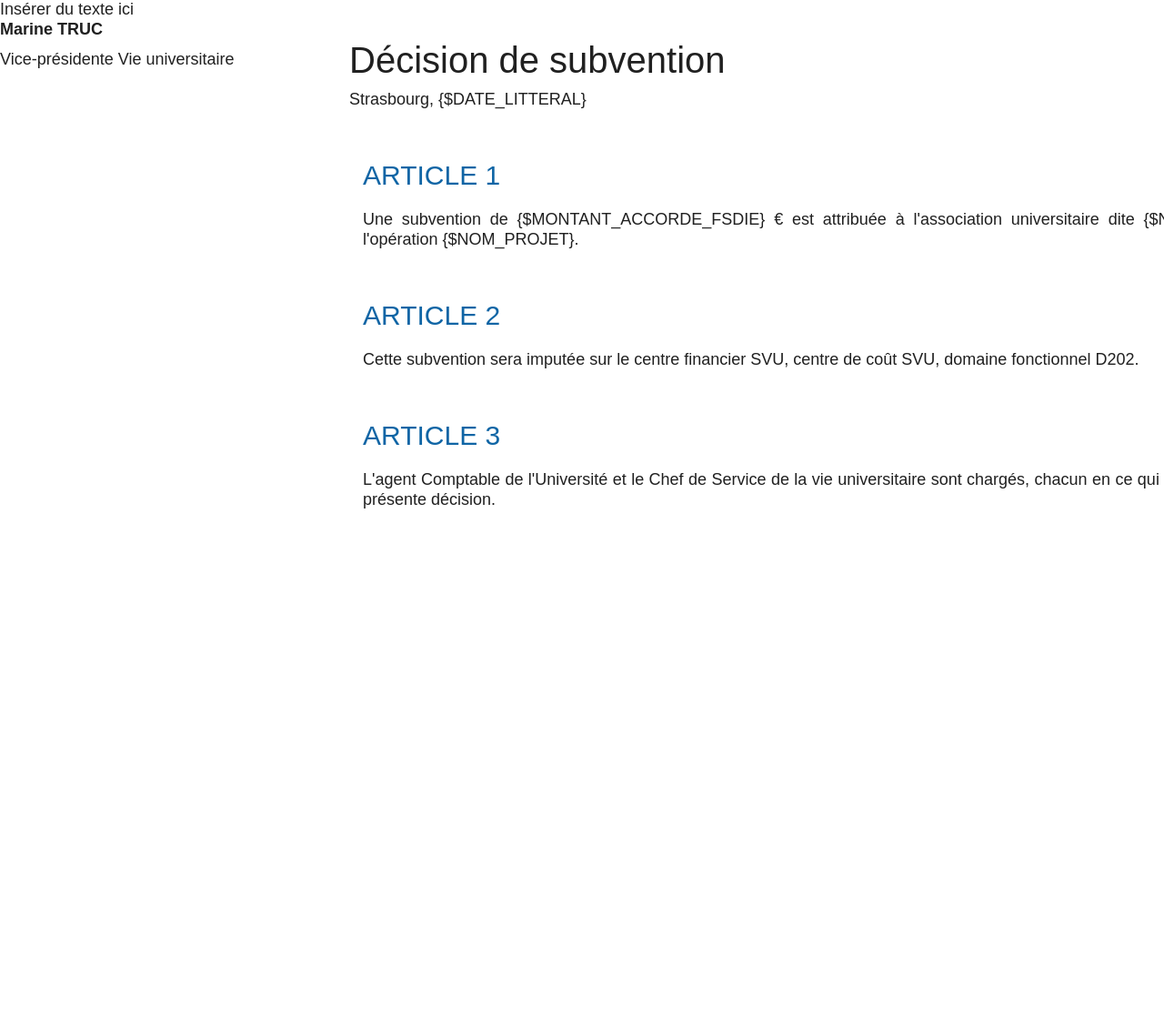
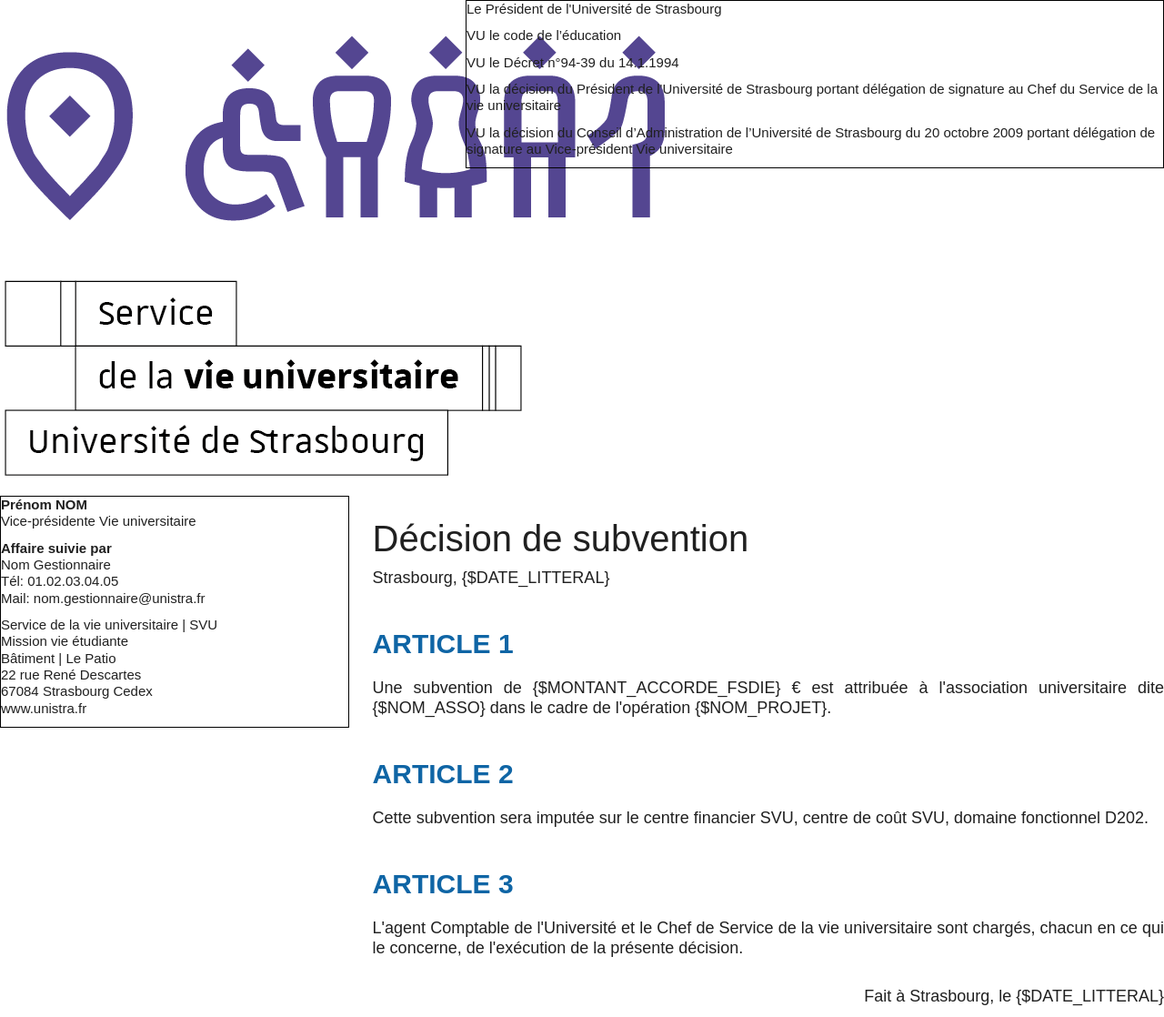
Before and after one commit to EsupPortail/esup-campulse-back, a Django app: template plana/templates/notifications/FSDIE/decision_attribution.html in a window 1280 px wide. Shown: the whole page at 91% size. Before the commit the page ends 559 px from the top, so only its background shows below. Run offline with Django 3.2, Linux system fonts and the light colour scheme; the template is opened without the code that fills it, so the values that code supplies are empty; parts of the project's set-up code (start-up, migrations or seed data) failed here and were passed over; some libraries are stand-ins or nearby versions.

Commit message:
💄 Styling the first pdf notification template

```diff
--- a/plana/static/css/notifications/FSDIE.css
+++ b/plana/static/css/notifications/FSDIE.css
@@ -1,9 +1,49 @@
-.side-text {
+.float-left {
     float: left;
     width: 30%;
+    margin-top: 20px;
+    position: absolute;
+    bottom: 0;
 }
 
-.content {
+.float-right {
   float: right;
-  width: 70%;
+  width: 68%;
+  margin-top: 20px;
 }
+
+.head-float-left {
+    float: left;
+    width: 40%;
+}
+
+.head-float-right {
+    float: right;
+    width: 60%;
+}
+
+.text-sm {
+    font-size: 15px;
+}
+
+.unistra-d {
+    font-family: "Unistra D", Arial, sans-serif;
+}
+
+.unistra-a {
+    font-family: "Unistra A", Arial, sans-serif;
+}
+
+.align-right {
+    text-align: right;
+}
+
+h2 {
+    font-weight: bold;
+}
+
+.border {
+    border-color: #000000;
+    border-width: 1px;
+    border-style: solid;
+}
--- a/plana/templates/notifications/FSDIE/decision_attribution.html
+++ b/plana/templates/notifications/FSDIE/decision_attribution.html
@@ -7,31 +7,59 @@
 
     <link rel="stylesheet" href="{% static 'css/unistrap.css' %}" type="text/css">
     <link rel="stylesheet" href="{% static 'css/notifications/FSDIE.css' %}" type="text/css"/>
+    <style>
+        @page {
+            size: A4 portrait;
+            margin: 20mm 10mm 20mm 10mm
+        }
+    </style>
 </head>
-<header>Insérer du texte ici</header>
+<header>
+    <div class="head-float-left">
+        <img src="{% static 'img/FSDIE_logo.png' %}">
+    </div>
+    <div class="head-float-right border text-sm unistra-d">
+        <p>Le Président de l'Université de Strasbourg</p>
+        <p>VU le code de l’éducation</p>
+        <p>VU le Décret n°94-39 du 14.1.1994</p>
+        <p>VU la décision du Président de l'Université de Strasbourg portant délégation de signature au Chef du Service de la vie universitaire</p>
+        <p>VU la décision du Conseil d’Administration de l’Université de Strasbourg du 20 octobre 2009 portant délégation de signature au Vice-président Vie universitaire</p>
+    </div>
+</header>
 <body>
-<div style="background-color: #3e5871">
-    <div class="side-text">
-        <p><b>Marine TRUC</b></p>
-        <p>Vice-présidente Vie universitaire</p>
+    <div class="float-left border text-sm unistra-a">
+        <p>
+            <b>Prénom NOM</b><br>
+            Vice-présidente Vie universitaire
+        </p>
+        <p><b>Affaire suivie par</b><br>
+            Nom Gestionnaire<br>
+            Tél: 01.02.03.04.05<br>
+            Mail: nom.gestionnaire@unistra.fr
+        </p>
+        <p>Service de la vie universitaire | SVU<br>
+            Mission vie étudiante<br>
+            Bâtiment | Le Patio<br>
+            22 rue René Descartes<br>
+            67084 Strasbourg Cedex<br>
+            www.unistra.fr
+        </p>
     </div>
-    <div class="content">
+    <div class="float-right unistra-a">
         <h1>Décision de subvention</h1>
         <p>Strasbourg, {$DATE_LITTERAL}</p>
 
-        <div class="container">
             <h2>ARTICLE 1</h2>
             <p class="text-justify">Une subvention de {$MONTANT_ACCORDE_FSDIE} € est attribuée à l'association universitaire dite {$NOM_ASSO} dans le cadre de l'opération {$NOM_PROJET}.</p>
-        </div>
-        <div class="container">
             <h2>ARTICLE 2</h2>
             <p class="text-justify">Cette subvention sera imputée sur le centre financier SVU, centre de coût SVU, domaine fonctionnel D202.</p>
-        </div>
-        <div class="container">
             <h2>ARTICLE 3</h2>
             <p class="text-justify">L'agent Comptable de l'Université et le Chef de Service de la vie universitaire sont chargés, chacun en ce qui le concerne, de l'exécution de la présente décision.</p>
+    </div>
+</body>
+    <footer>
+        <div class="float-right unistra-a align-right">
+            <p>Fait à Strasbourg, le {$DATE_LITTERAL}</p>
         </div>
-    </div>
-    <div>
-</body>
+    </footer>
 </html>
```
Also changed, not shown: plana/static/img/FSDIE_logo.png (added).
